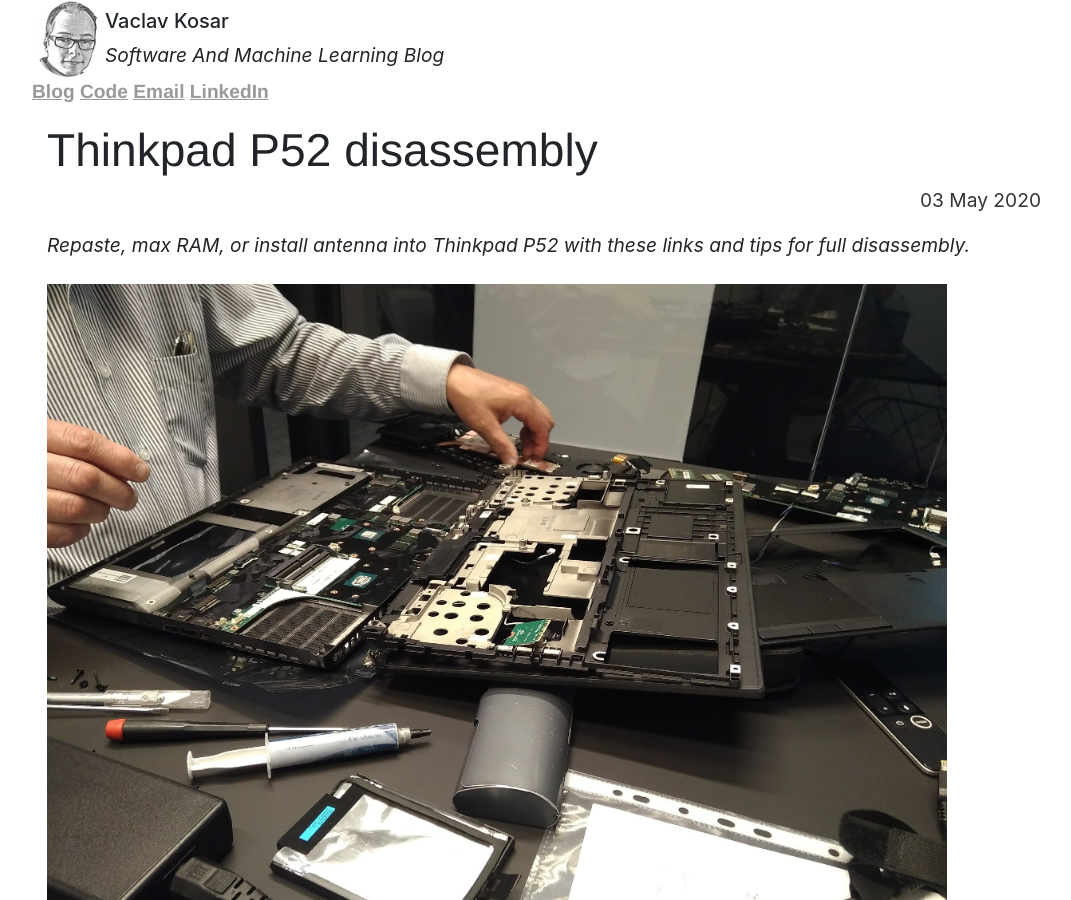
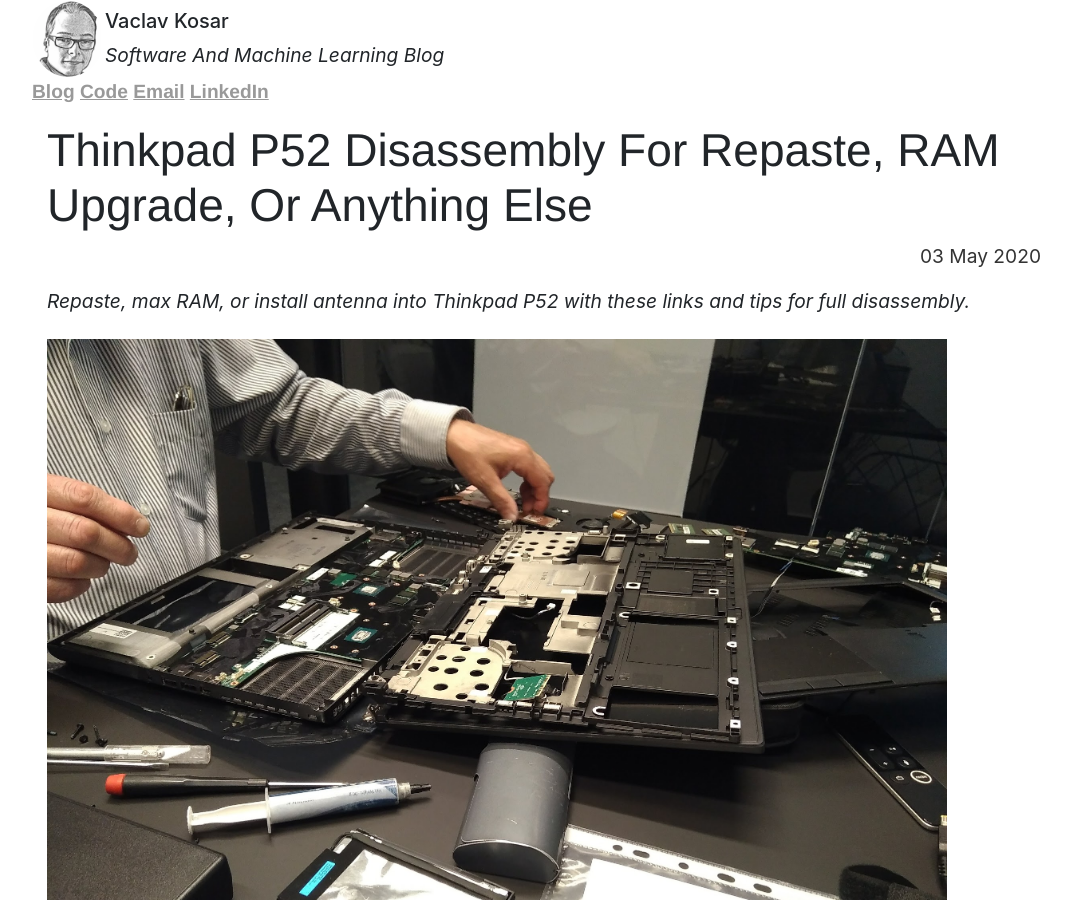
Before and after one commit to vackosar/vackosar.github.io, a Jekyll site: the page built from _posts/2020-05-03-P52-disassembly.md, in a window 1280 px wide and 900 px high. Shown: the whole window, without its empty margins (96-1167 px from the left). Built offline with Jekyll 4.4.1, drawn with Linux system fonts in a browser that asks for light colours; nearby versions of some CDN libraries; library files that are not in the unit come from our copies; comment, search, counter and statistics services are not loaded.

Commit message:
p52 disas

```diff
--- a/_posts/2020-05-03-P52-disassembly.md
+++ b/_posts/2020-05-03-P52-disassembly.md
@@ -1,6 +1,6 @@
 ---
 layout: post
-title: "Thinkpad P52 disassembly"
+title: "Thinkpad P52 Disassembly For Repaste, RAM Upgrade, Or Anything Else"
 date: 2020-05-03
 categories: electronics
 description: Repaste, max RAM, or install antenna into Thinkpad P52 with these links and tips for full disassembly.
```
